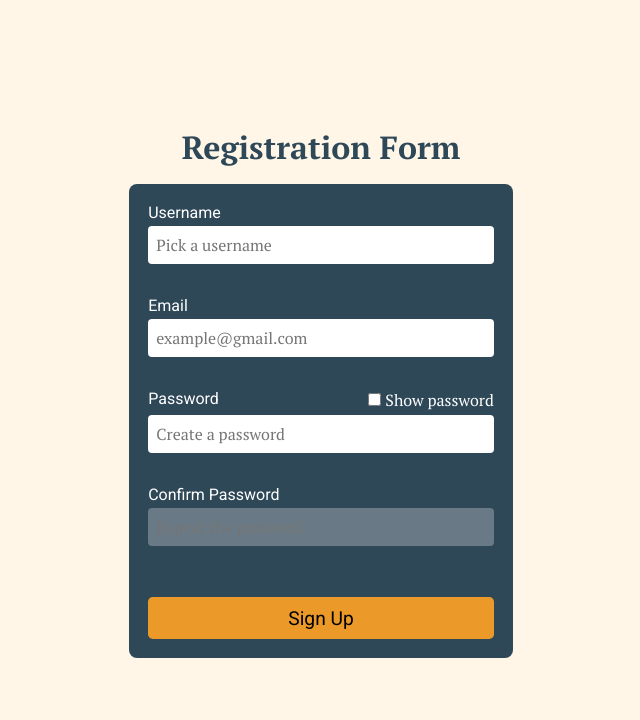
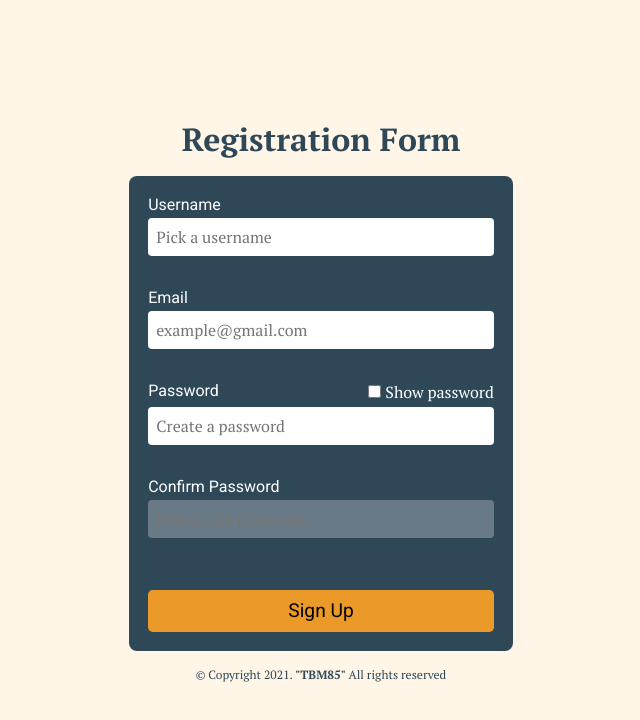
Before and after one commit to TBM85/demo-registration-form, a React (Create React App) app: page / in a window 1280 px wide. Shown: the top 720 px of the page, without its empty margins (319-959 px from the left). Built offline with nearby package versions, Linux system fonts and the light colour scheme.

Commit message:
Include a footer

```diff
--- a/src/App.js
+++ b/src/App.js
@@ -23,6 +23,12 @@ function App() {
       ) : (
         <ContentPage submitted={submitted} onPassToApp={submittedHandler} />
       )}
+      <footer className="footer">
+        <span>
+          © Copyright 2021. <strong>"TBM85"</strong>
+        </span>
+        <span> All rights reserved</span>
+      </footer>
     </div>
   );
 }
--- a/src/App.scss
+++ b/src/App.scss
@@ -6,10 +6,11 @@
   flex-direction: column;
   min-height: 100vh;
   justify-content: center;
+  color: $third-color;
+}
 
-  h1 {
-    color: $third-color;
-  }
+footer {
+  font-size: 0.75em;
 }
 
 .invalid {
```
Also changed, not shown: 1 other file (tests, documents, lock files or other folders).
